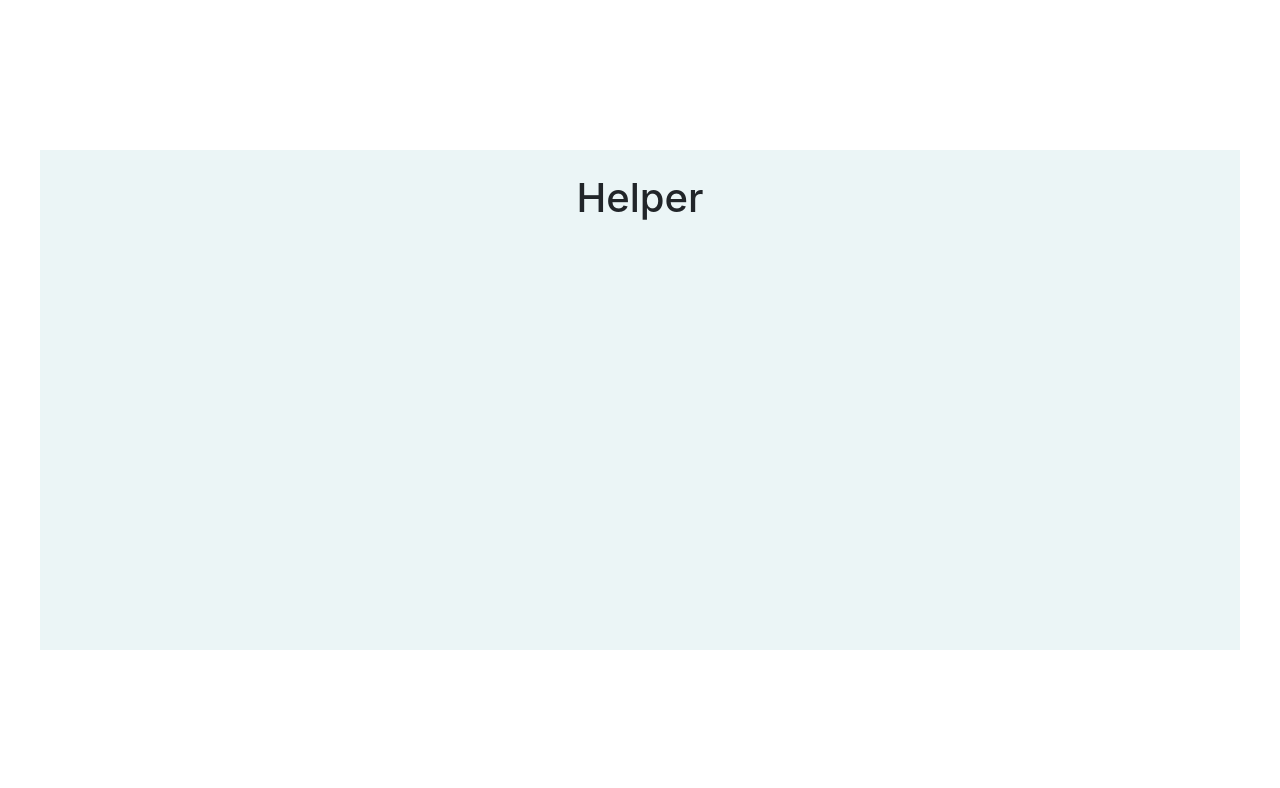
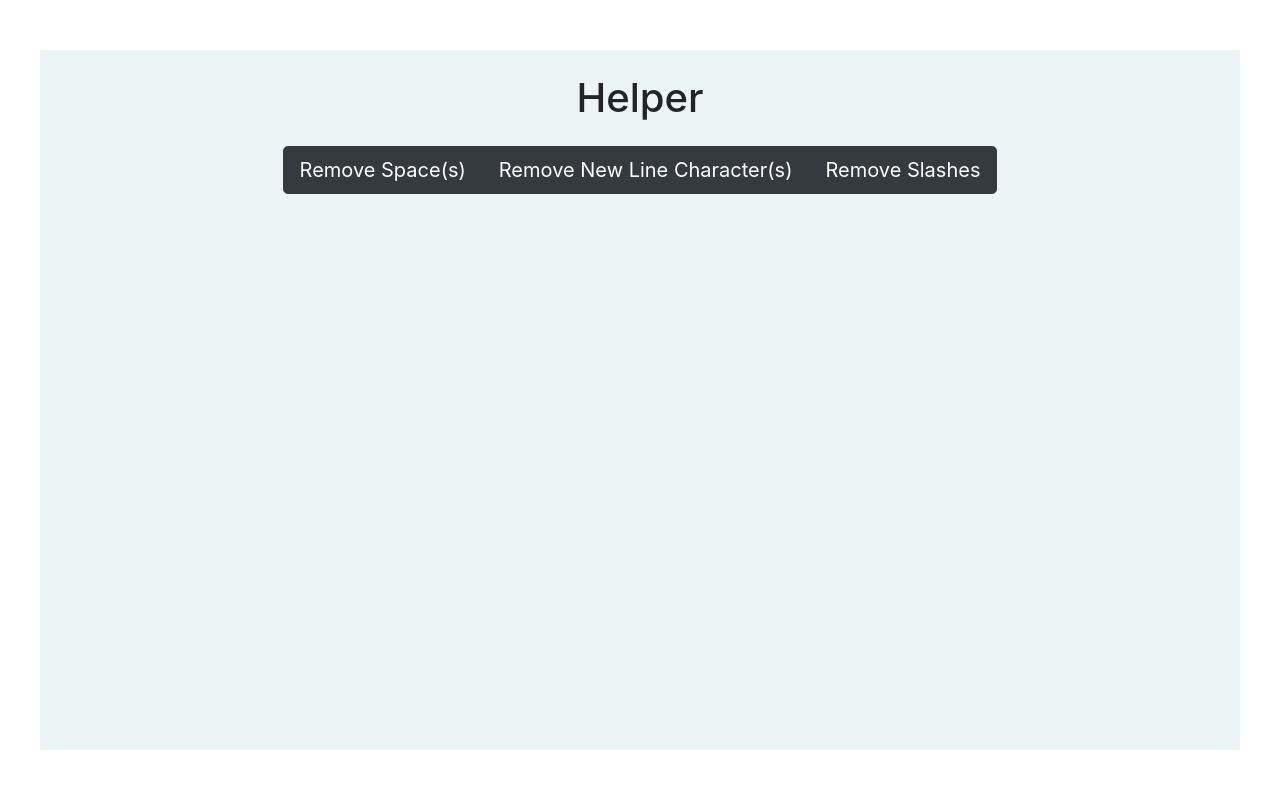
Before and after one commit to MarleeG/WorkHelper, a React (Create React App) app: page / in a window 1280 px wide. Shown: the top 788 px of the page. Built offline with nearby package versions, Linux system fonts and the light colour scheme.

Commit message:
rendered method buttons

```diff
--- a/src/method/components/base.css
+++ b/src/method/components/base.css
@@ -1,6 +1,6 @@
 .base{
     background-color: #EBF5F6;
-    height: 500px;
+    height: 700px;
     width: 1200px;
     position: absolute;
     top: 50%;
--- a/src/method/components/base.js
+++ b/src/method/components/base.js
@@ -1,7 +1,8 @@
 import React, { Fragment } from "react";
-import { Jumbotron, Container, Row, Col } from "react-bootstrap";
+import { Container, Row, Col } from "react-bootstrap";
 
 import "./base.css"
+import MethodButton from "../../shared/components/UIElement/MethodButton";
 
 const Base = props => {
     return (
@@ -12,9 +13,8 @@ const Base = props => {
                     <Row className="base-row my-4" >
                         <Col lg={12}>
                             <h1>Helper</h1>
-
-
                             {/* render method buttons */}
+                            <MethodButton/>
                         </Col>
                     </Row>
 
--- a/src/method/pages/methods.js
+++ b/src/method/pages/methods.js
@@ -1,7 +1,7 @@
 import React from "react";
 import Base from "../components/base";
 
-const Methods = props => {
+const Methods = () => {
     return(
        <Base/>
     )
--- a/src/shared/components/UIElement/MethodButton.js
+++ b/src/shared/components/UIElement/MethodButton.js
@@ -0,0 +1,25 @@
+import React, { Fragment } from "react";
+import { ButtonGroup, Button } from 'react-bootstrap';
+
+
+const MethodButton = props => {
+    const methodText = ["Remove Space(s)", "Remove New Line Character(s)", "Remove Slashes"];
+
+    return (
+        <Fragment>
+            {/* <h3 className="text-center">Method Button</h3> */}
+            <div className="mt-4">
+            <ButtonGroup aria-label="Method Options" size="lg">
+                {methodText.map((mthd, idx) => {
+                    return (
+                        <Button variant="dark" key={idx}>{mthd}</Button>
+                    )
+                })}
+            </ButtonGroup>
+            </div>
+
+        </Fragment>
+    )
+}
+
+export default MethodButton;
```
